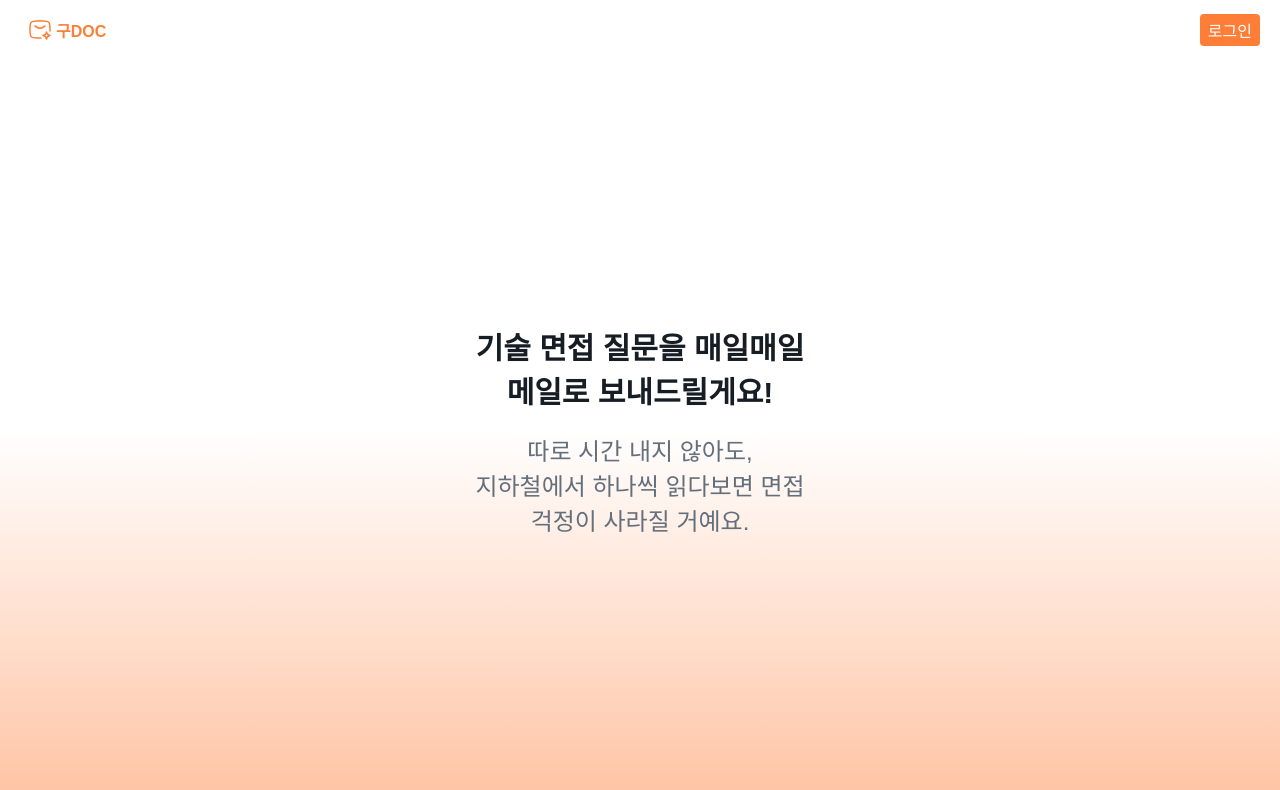
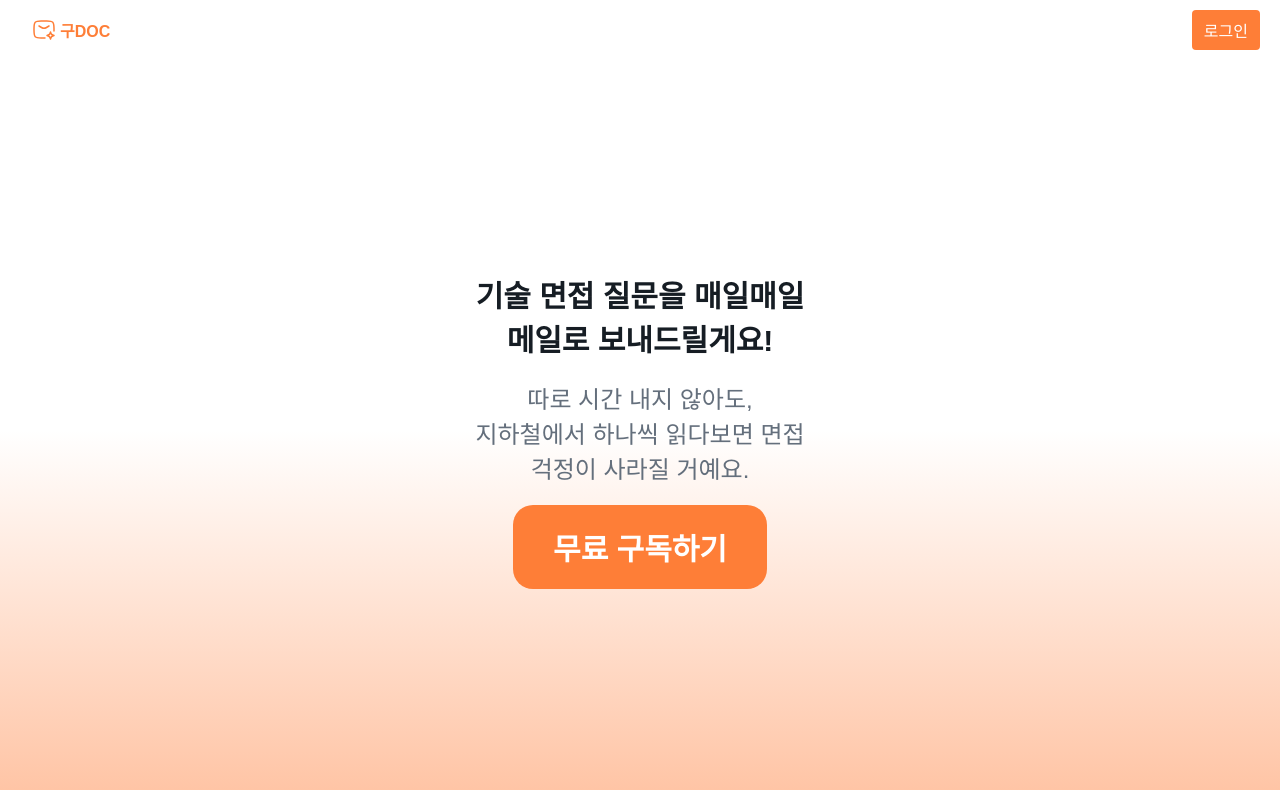
Before and after one commit to nine-docs/client, a React (Create React App) app: page /main in a window 1280 px wide. Shown: the top 790 px of the page. Built offline with nearby package versions, Linux system fonts and the light colour scheme; a web font is replaced by a local one.

Commit message:
Feat: 메인화면 퍼블리싱

```diff
--- a/src/components/buttons/base_button/BaseButton.module.scss
+++ b/src/components/buttons/base_button/BaseButton.module.scss
@@ -1,7 +1,6 @@
 @import "styles/variables";
 
 .button_wrap {
-  border-radius: 4px;
   padding: 4px 8px;
   transition: 0.2s;
 
@@ -12,6 +11,34 @@
   &:active {
     opacity: 1;
   }
+}
+
+.radius_4 {
+  border-radius: 4px;
+}
+
+.radius_8 {
+  border-radius: 8px;
+}
+
+.radius_20 {
+  border-radius: 20px;
+}
+
+.p_xl {
+  padding: 20px 40px;
+}
+
+.p_l {
+  padding: 12px 16px;
+}
+
+.p_n {
+  padding: 8px 12px;
+}
+
+.p_s {
+  padding: 4px 8px;
 }
 
 .button_primary {
--- a/src/components/buttons/base_button/BaseButton.tsx
+++ b/src/components/buttons/base_button/BaseButton.tsx
@@ -6,6 +6,8 @@ type BaseButtonProps = {
   type?: "button" | "submit";
   theme?: "primary" | "primary-light" | "gray" | "none";
   onClick?: () => void;
+  br?: "4" | "8" | "20";
+  p?: "xl" | "l" | "n" | "s";
   children?: React.ReactNode;
 };
 
@@ -13,12 +15,37 @@ const BaseButton: React.FC<BaseButtonProps> = ({
   type = "button",
   theme = "primary",
   onClick = () => {},
+  br = "4",
+  p = "n",
   children,
 }) => {
   return (
     <button
-      className={`${classes.button_wrap} ${theme === "primary" ? classes.button_primary : undefined}`}
+      className={`${classes.button_wrap}
+        ${theme === "primary" ? classes.button_primary : undefined}
+        ${
+          br === "4"
+            ? classes.radius_4
+            : br === "8"
+              ? classes.radius_8
+              : br === "20"
+                ? classes.radius_20
+                : undefined
+        }
+        ${
+          p === "xl"
+            ? classes.p_xl
+            : p === "l"
+              ? classes.p_l
+              : p === "n"
+                ? classes.p_n
+                : p === "s"
+                  ? classes.p_s
+                  : undefined
+        }
+        `}
       type={type}
+      onClick={onClick}
     >
       {children}
     </button>
--- a/src/components/buttons/text_button/TextButton.module.scss
+++ b/src/components/buttons/text_button/TextButton.module.scss
@@ -1,4 +1,19 @@
 @import "styles/variables";
+
+.h1 {
+  font-size: $fh1;
+  font-weight: 600;
+}
+
+.h2 {
+  font-size: $fh2;
+  font-weight: 600;
+}
+
+.h3 {
+  font-size: $fh3;
+  font-weight: 600;
+}
 
 .xlarge {
   font-size: $fxl;
--- a/src/components/buttons/text_button/TextButton.tsx
+++ b/src/components/buttons/text_button/TextButton.tsx
@@ -8,7 +8,9 @@ type TextButtonProps = {
   type?: "button" | "submit";
   theme?: "primary" | "primary-light" | "gray" | "none";
   text: string;
-  size?: "small" | "normal" | "large" | "xlarge";
+  size?: "small" | "normal" | "large" | "xlarge" | "h3" | "h2" | "h1";
+  br?: "4" | "8" | "20";
+  p?: "xl" | "l" | "n" | "s";
   onClick?: () => void;
 };
 const TextButton: React.FC<TextButtonProps> = ({
@@ -16,12 +18,21 @@ const TextButton: React.FC<TextButtonProps> = ({
   theme,
   text,
   size = "normal",
+  br,
+  p,
   onClick,
 }) => {
   return (
-    <BaseButton type={type} theme={theme} onClick={onClick}>
+    <BaseButton type={type} theme={theme} onClick={onClick} br={br} p={p}>
       <span
-        className={`${size === "small" && classes.small} ${size === "normal" && classes.normal} ${size === "large" && classes.large} ${size === "xlarge" && classes.xlarge}`}
+        className={`
+          ${size === "h1" && classes.h1}
+          ${size === "h2" && classes.h2}
+          ${size === "h3" && classes.h3}
+          ${size === "small" && classes.small}
+          ${size === "normal" && classes.normal}
+          ${size === "large" && classes.large}
+          ${size === "xlarge" && classes.xlarge}`}
       >
         {text}
       </span>
--- a/src/pages/main_page/MainPage.tsx
+++ b/src/pages/main_page/MainPage.tsx
@@ -1,5 +1,6 @@
 import React from "react";
 
+import TextButton from "components/buttons/text_button/TextButton";
 import MainHeader from "components/headers/main_header/MainHeader";
 
 import classes from "./MainPage.module.scss";
@@ -20,6 +21,7 @@ const MainPage = () => {
           <br />
           걱정이 사라질 거예요.
         </h3>
+        <TextButton text="무료 구독하기" size="h1" p="xl" br="20" />
       </section>
     </>
   );
```
